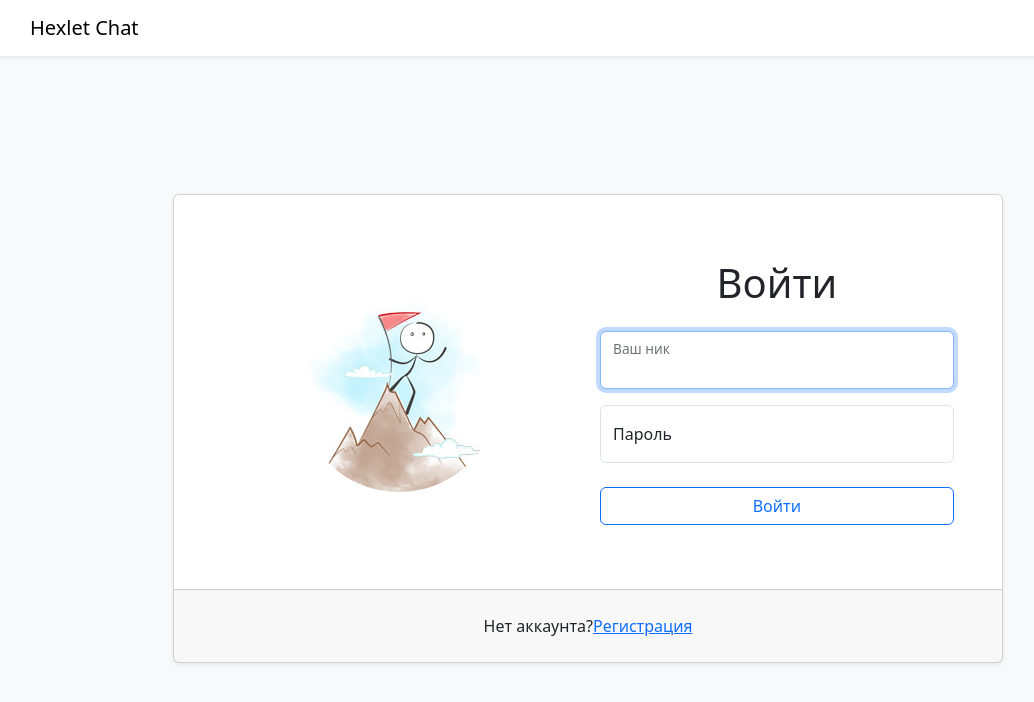
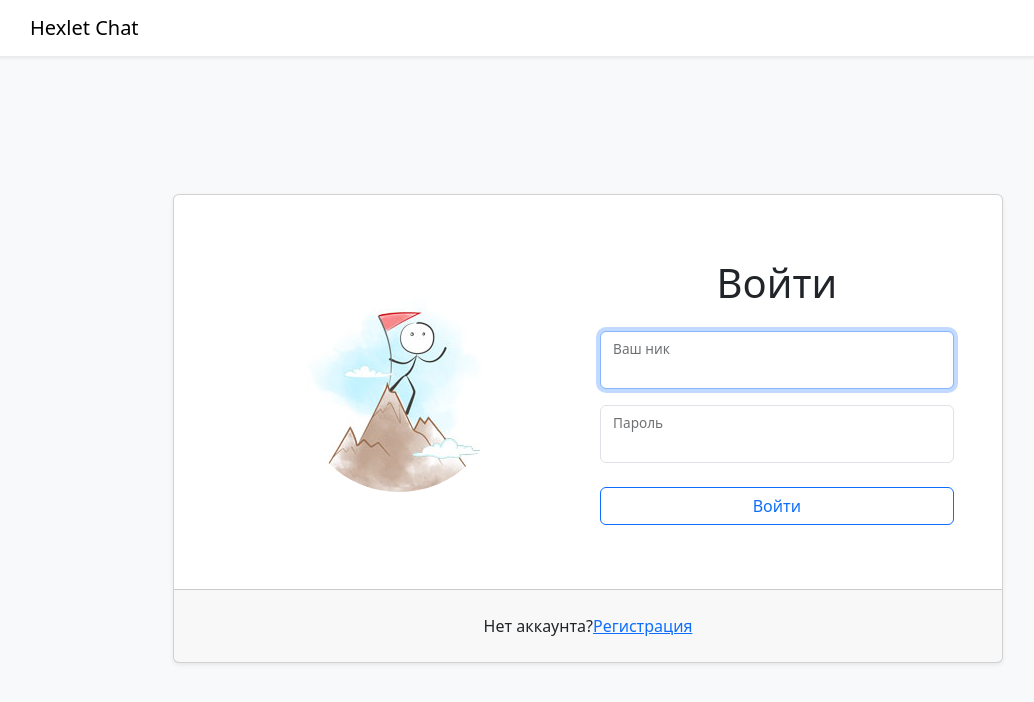
Before and after one commit to 21aLeX/frontend-project-12, a React (Create React App) app in the folder frontend/: page /login in a window 1280 px wide. Shown: the top 702 px of the page, without its empty margins (52-1086 px from the left). Built offline with nearby package versions, Linux system fonts and the light colour scheme; no server answers; what leo-profanity would draw is missing.

Commit message:
twelfth step№7

```diff
--- a/frontend/src/Components/LoginForm.jsx
+++ b/frontend/src/Components/LoginForm.jsx
@@ -22,6 +22,7 @@ const generateOnSubmit = (
   navigate,
 ) => async ({ username, password }, { resetForm }) => {
   setStatus(false);
+  try {
     await axios
       .post(routes.loginPath(), {
         username,
@@ -37,8 +38,10 @@ const generateOnSubmit = (
         window.localStorage.setItem('username', JSON.stringify(username));
       })
       .catch((error) => {
+      });
+  } catch (error) {
     setStatus(true);
-    });
+  }
 };
 
 const LoginForm = () => {
@@ -74,7 +77,6 @@ const LoginForm = () => {
           name="username"
           autoComplete="username"
           required
-          placeholder={t('interface.nick')}
           id="username"
           onChange={formik.handleChange}
           value={formik.values.username}
@@ -90,7 +92,6 @@ const LoginForm = () => {
           name="password"
           autoComplete="current-password"
           required
-          placeholder={t('interface.password')}
           type="password"
           id="password"
           onChange={formik.handleChange}
@@ -100,6 +101,7 @@ const LoginForm = () => {
         <Form.Label htmlFor="password">
           {t('interface.password')}
         </Form.Label>
+        {/* {status ? console.log(t('invalidLoginPassword')) : null}s */}
         {status
           ? (
             <Form.Control.Feedback className="invalid-tooltip" tooltip>
```
Lines whose indentation alone changed are shown as unchanged.
